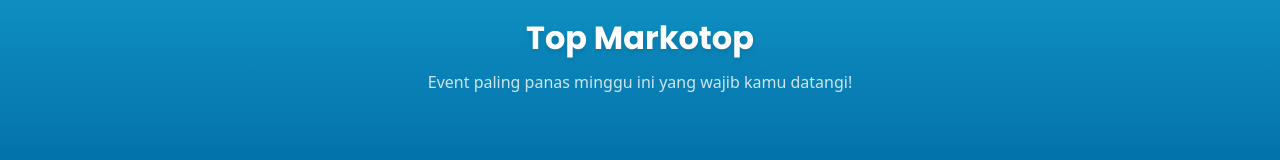
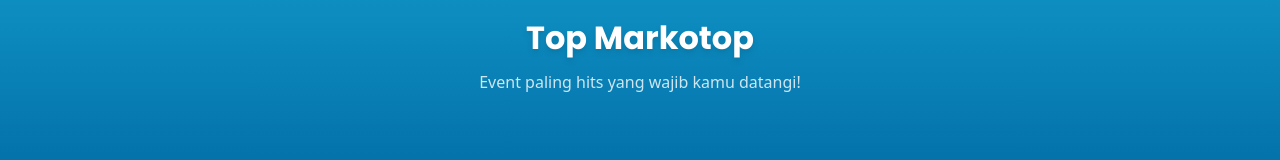
Before and after one commit to rangganovb/frontend-tickify-app, a React (Create React App) app: page /home in a window 1280 px wide. Shown: the part 598-758 px from the top of the page. Built offline with nearby package versions, Linux system fonts and the light colour scheme; no server answers.

Commit message:
Update: Category names and variable updated

```diff
--- a/src/components/features/EventFormModal.jsx
+++ b/src/components/features/EventFormModal.jsx
@@ -338,7 +338,7 @@ export const EventFormModal = ({ eventId, onClose, onSuccess }) => {
                     <option value="talkshow">Talkshow</option>
                     <option value="sports">Olahraga</option>
                     <option value="workshop">Workshop</option>
-                    <option value="seminar">Seminar</option>
+                    <option value="competition">Kompetisi</option>
                   </select>
                 </div>
 
--- a/src/pages/admin/AdminProfilePage.jsx
+++ b/src/pages/admin/AdminProfilePage.jsx
@@ -491,7 +491,7 @@ export default function AdminProfilePage() {
                       </div>
                     )}
                   </div>
-                  {/* PAGINATION (letakkan di SINI) */}
+                  {/* PAGINATION */}
                   {totalPages > 1 && (
                     <div className="flex items-center justify-center gap-6 py-6">
                       <button
--- a/src/pages/main/HomePages.jsx
+++ b/src/pages/main/HomePages.jsx
@@ -73,7 +73,7 @@ export default function HomePage() {
                 Top Markotop
               </h2>
               <p className="text-white/80 mt-2 font-medium">
-                Event paling panas minggu ini yang wajib kamu datangi!
+                Event paling hits yang wajib kamu datangi!
               </p>
             </div>
             <TopMarkotop events={events} />
```
